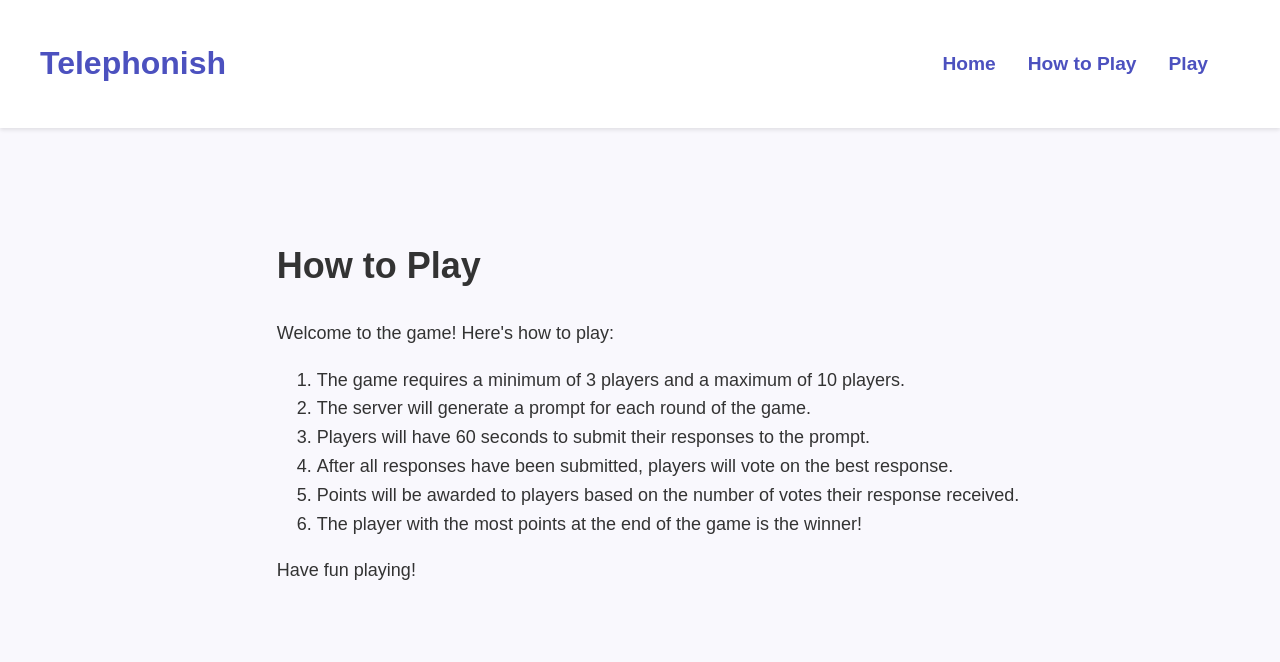
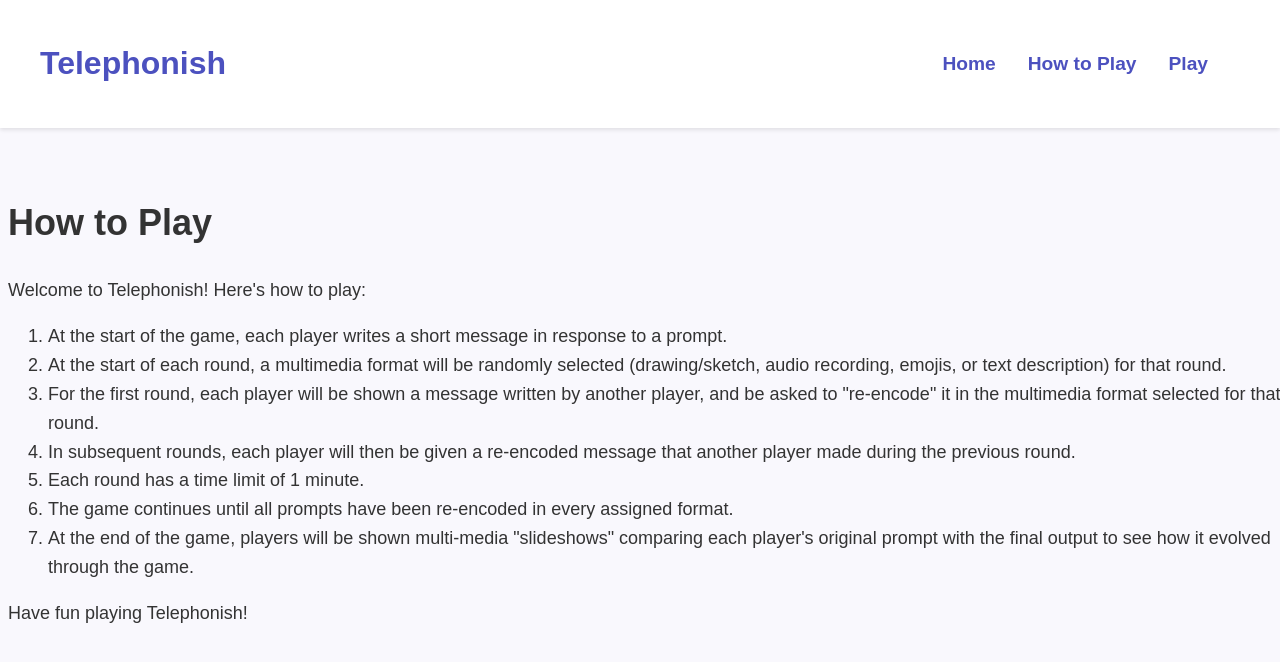
Before and after one commit to tal-z/telephonish, a Next.js app: page /how-to-play in a window 1280 px wide. Shown: the top 662 px of the page. Built offline with nearby package versions, Linux system fonts and the light colour scheme.

Commit message:
update rules and add lobby

```diff
--- a/src/components/HowToPlayPage.js
+++ b/src/components/HowToPlayPage.js
@@ -7,18 +7,19 @@
       <Header />
       <h1>How to Play</h1>
       <p>
-        Welcome to the game! Here's how to play:
+        Welcome to Telephonish! Here's how to play:
       </p>
       <ol>
-        <li>The game requires a minimum of 3 players and a maximum of 10 players.</li>
-        <li>The server will generate a prompt for each round of the game.</li>
-        <li>Players will have 60 seconds to submit their responses to the prompt.</li>
-        <li>After all responses have been submitted, players will vote on the best response.</li>
-        <li>Points will be awarded to players based on the number of votes their response received.</li>
-        <li>The player with the most points at the end of the game is the winner!</li>
+        <li>At the start of the game, each player writes a short message in response to a prompt.</li>
+        <li>At the start of each  round, a multimedia format will be randomly selected (drawing/sketch, audio recording, emojis, or text description) for that round.</li>
+        <li>For the first round, each player will be shown a message written by another player, and be asked to "re-encode" it in the multimedia format selected for that round.</li>
+        <li>In subsequent rounds, each player will then be given a re-encoded message that another player made during the previous round.</li>
+        <li>Each round has a time limit of 1 minute.</li>
+        <li>The game continues until all prompts have been re-encoded in every assigned format.</li>
+        <li>At the end of the game, players will be shown multi-media "slideshows" comparing each player's original prompt with the final output to see how it evolved through the game.</li>
       </ol>
       <p>
-        Have fun playing!
+        Have fun playing Telephonish!
       </p>
     </div>
   );
--- /dev/null
+++ b/src/pages/gameplay.tsx
@@ -0,0 +1,5 @@
+import { Lobby } from "../components/Lobby"
+
+export default function gameplay() {
+  return <Lobby />;
+}
--- a/src/styles/globals.css
+++ b/src/styles/globals.css
@@ -49,7 +49,7 @@
   width: 100%;
 }
 
-.btn {
+button {
   background-color: #4c51bf;
   color: #fff;
   font-weight: 700;
@@ -59,8 +59,9 @@
   display: inline-block;
   transition: background-color 0.3s ease-out;
   cursor: pointer;
+  border-width: 0;
 }
 
-.btn:hover {
+button:hover {
   background-color: #434190;
 }
```
Also changed, not shown: src/components/Lobby.js (added, +18 -0 lines).
